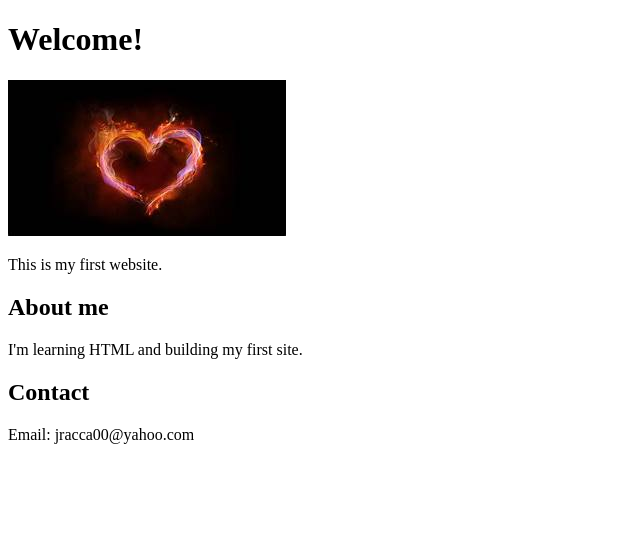
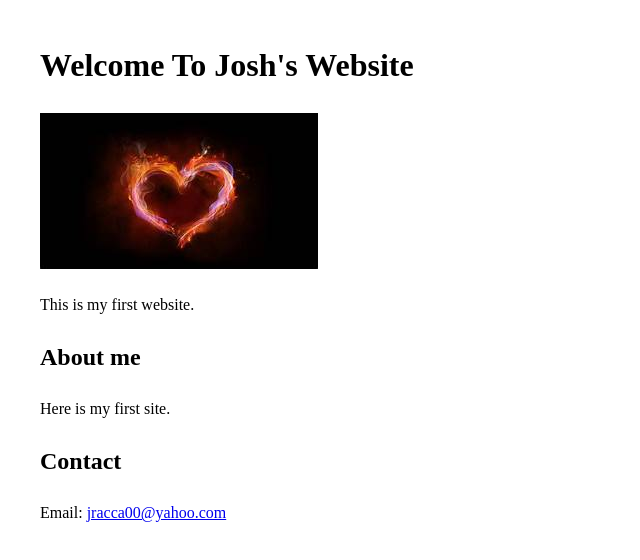
Before and after one commit to jracca00/my-website, a plain HTML site: page index.html in a window 1280 px wide. Shown: the whole page, without its empty margins (0-640 px from the left). Drawn offline with Linux system fonts and the light colour scheme.

Commit message:
Update index.html

```diff
--- a/index.html
+++ b/index.html
@@ -1,16 +1,30 @@
 <!DOCTYPE html>
 <html>
   <head>
+    <style>
+      body {
+        font-family: Ariel,san-serif;
+        margin: 40px;
+        line-height: 1.6;
+      }
+    </style>
     <meta charset="UTF-8">
     <title>Josh's Site</title>
   </head>
   <body>
-    <h1>Welcome!</h1>
+    <header>
+    <h1>Welcome To Josh's Website</h1>
+    </header>
     <img src="aniversury prez.jpg">
     <p>This is my first website.</p>
+   <section>
     <h2>About me</h2>
-    <p>I'm learning HTML and building my first site.</p>
-    <h2>Contact</h2>
-    <p>Email: jracca00@yahoo.com</p>
+    <p>Here is my first site.</p>
+   </section>
+
+    <section>
+     <h2>Contact</h2>
+    <p>Email: <a href="mailto:jracca00@yahoo.com">jracca00@yahoo.com</a></p>
+  </section>
   </body>
 </html>
```
